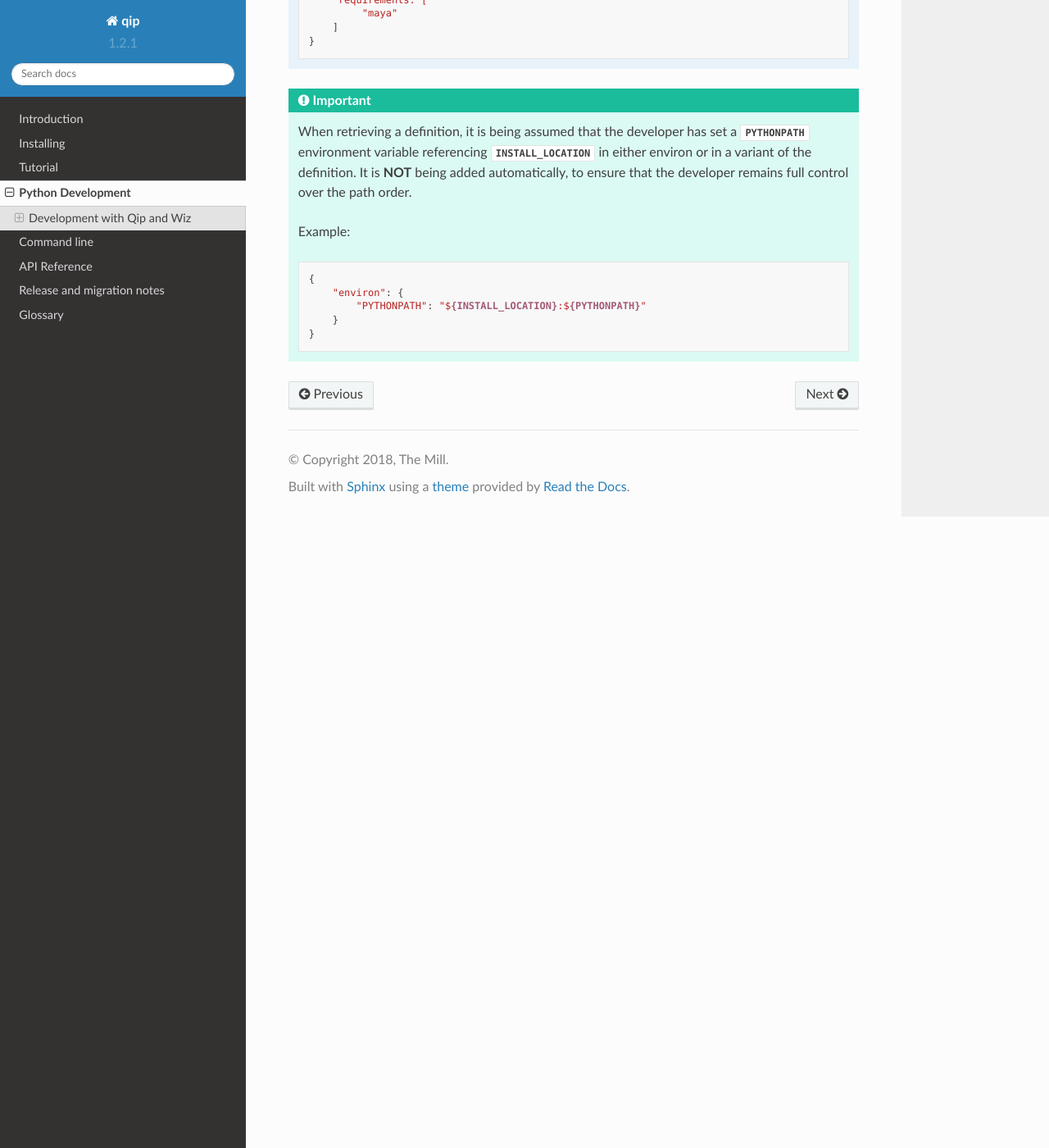
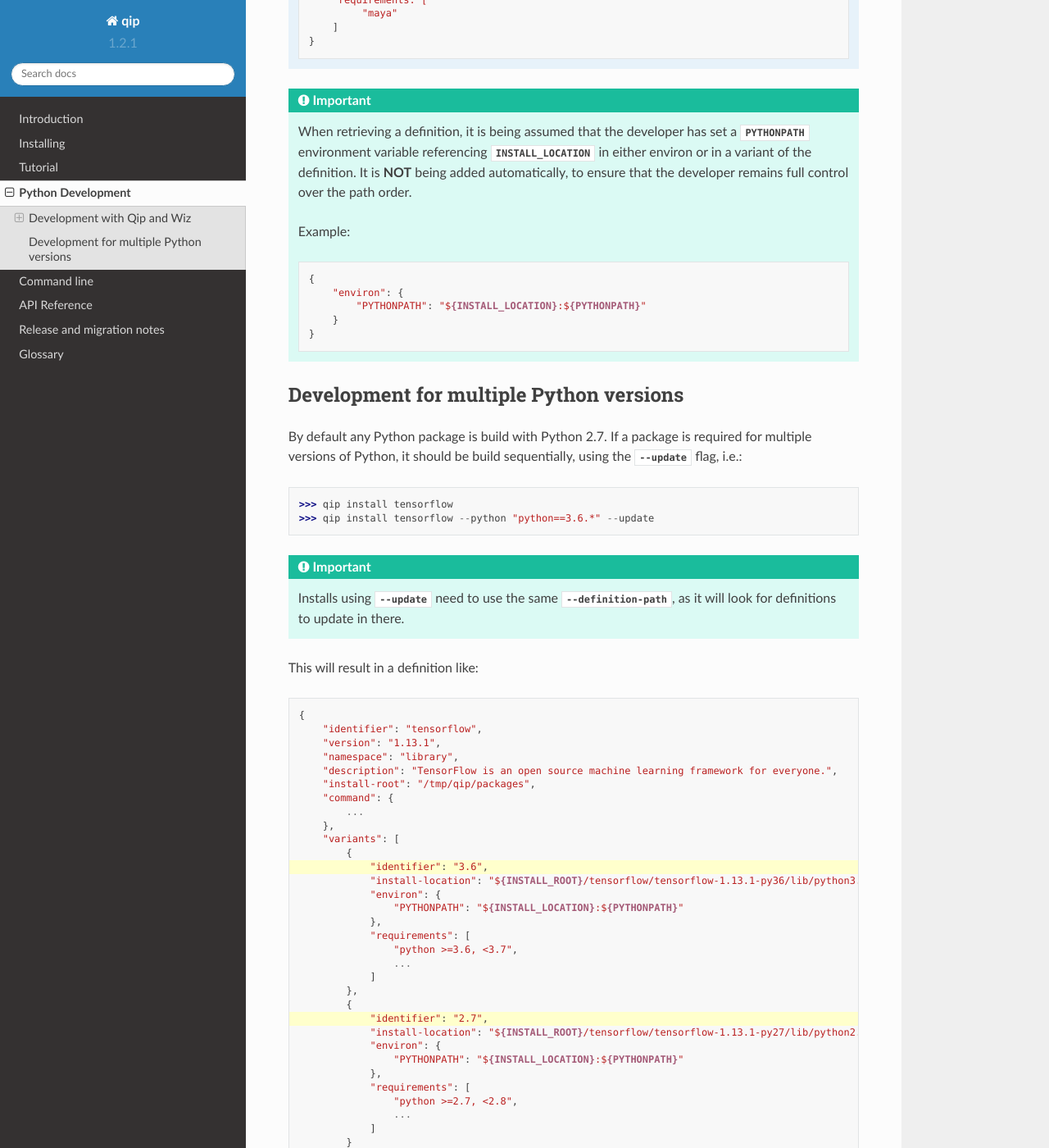
Before and after one commit to themill/qip, a Sphinx documentation site: the page built from doc/development.rst, in a window 1280 px wide and 1400 px high, scrolled down 2836 px. Shown: the whole window at 82% size. Built offline with Sphinx 7.4.7 and the Read the Docs theme 2.0.0, drawn with Linux system fonts in a browser that asks for light colours; some of the changed text lies outside the part shown.

Commit message:
Add docs to describe how to install multiple python versions with qip.

```diff
--- a/doc/development.rst
+++ b/doc/development.rst
@@ -149,3 +149,64 @@ For example::
                 "PYTHONPATH": "${INSTALL_LOCATION}:${PYTHONPATH}"
             }
         }
+
+Development for multiple Python versions
+========================================
+
+By default any Python package is build with Python 2.7.
+If a package is required for multiple versions of Python, it should be build
+sequentially, using the :option:`--update <qip install --update>` flag, i.e.:
+
+    >>> qip install tensorflow
+    >>> qip install tensorflow --python "python==3.6.*" --update
+
+.. important::
+
+    Installs using :option:`--update <qip install --update>` need to use the
+    same :option:`--definition-path <qip install --definition-path>`, as it will
+    look for definitions to update in there.
+
+This will result in a definition like:
+
+.. code-block:: python
+    :emphasize-lines: 12, 23
+
+    {
+        "identifier": "tensorflow",
+        "version": "1.13.1",
+        "namespace": "library",
+        "description": "TensorFlow is an open source machine learning framework for everyone.",
+        "install-root": "/tmp/qip/packages",
+        "command": {
+            ...
+        },
+        "variants": [
+            {
+                "identifier": "3.6",
+                "install-location": "${INSTALL_ROOT}/tensorflow/tensorflow-1.13.1-py36/lib/python3.6/site-packages",
+                "environ": {
+                    "PYTHONPATH": "${INSTALL_LOCATION}:${PYTHONPATH}"
+                },
+                "requirements": [
+                    "python >=3.6, <3.7",
+                    ...
+                ]
+            },
+            {
+                "identifier": "2.7",
+                "install-location": "${INSTALL_ROOT}/tensorflow/tensorflow-1.13.1-py27/lib/python2.7/site-packages",
+                "environ": {
+                    "PYTHONPATH": "${INSTALL_LOCATION}:${PYTHONPATH}"
+                },
+                "requirements": [
+                    "python >=2.7, <2.8",
+                    ...
+                ]
+            }
+        ]
+    }
+
+This can also be used in editable mode, i.e::
+
+    >>> cd {PATH_TO}/shadow && qip install -e ."[dev]"
+    >>> wiz --add /tmp/qip/definitions use shadow -- pytest test
```
